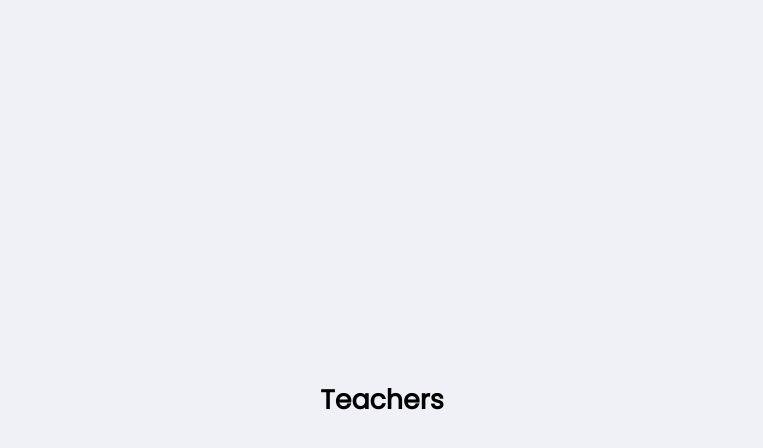
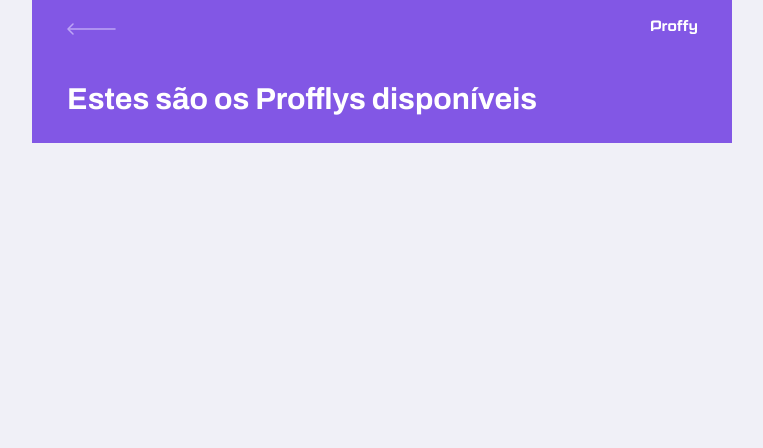
Before and after one commit to Itallo007/next-level-week-proffy-web, a React (Create React App) app: page /study in a window 1280 px wide. Shown: the top 448 px of the page, without its empty margins (258-1021 px from the left). Built offline with nearby package versions, Linux system fonts and the light colour scheme.

Commit message:
Estiliza o header  da pagina teacher list

```diff
--- a/src/pages/TeacherList/index.tsx
+++ b/src/pages/TeacherList/index.tsx
@@ -1,8 +1,27 @@
 import React from "react";
+import { Link } from "react-router-dom";
+
+import logoImg from "../../assets/images/logo.svg";
+import backIcon from "../../assets/images/icons/back.svg";
+
+import "./styles.css";
 
 function TeacherList() {
     return (
-        <h1>Teachers</h1>
+        <div id="page-teacher-list" className="container">
+            <header className="page-header">
+                <div className="top-bar-container">
+                    <Link to="/">
+                        <img src={backIcon} alt="Voltar"/>
+                    </Link>
+                    <img src={logoImg} alt="Logo"/>
+                </div>
+
+                <div className="header-content">
+                    <strong>Estes são os Profflys disponíveis</strong>
+                </div>
+            </header>
+        </div>
     )
 }
 
--- /dev/null
+++ b/src/pages/TeacherList/styles.css
@@ -0,0 +1,46 @@
+#page-teacher-list {
+  width: 100vw;
+  height: 100vh;
+}
+
+.page-header {
+  display: flex;
+  flex-direction: column;
+  background: var(--color-primary);
+}
+
+.page-header .top-bar-container {
+  width: 90%;
+  margin: 0 auto;
+  display: flex;
+  justify-content: space-between;
+  align-items: center;
+  color: var(--color-text-in-primary);
+  padding: 1.6rem 0;
+}
+
+.page-header .top-bar-container a {
+  height: 3.2rem;
+  transition: opacity 0.2s;
+}
+
+.page-header .top-bar-container a:hover {
+  opacity: 0.6;
+}
+
+.page-header .top-bar-container > img {
+  height: 1.6rem;
+}
+
+.page-header .header-content {
+  width: 90%;
+  margin: 0 auto;
+  position: relative;
+  margin: 3.2rem auto;
+}
+
+.page-header .header-content strong {
+  font: 700 3.6rem Archivo;
+  line-height: 4.2rem;
+  color: var(--color-title-in-primary);
+}
```
